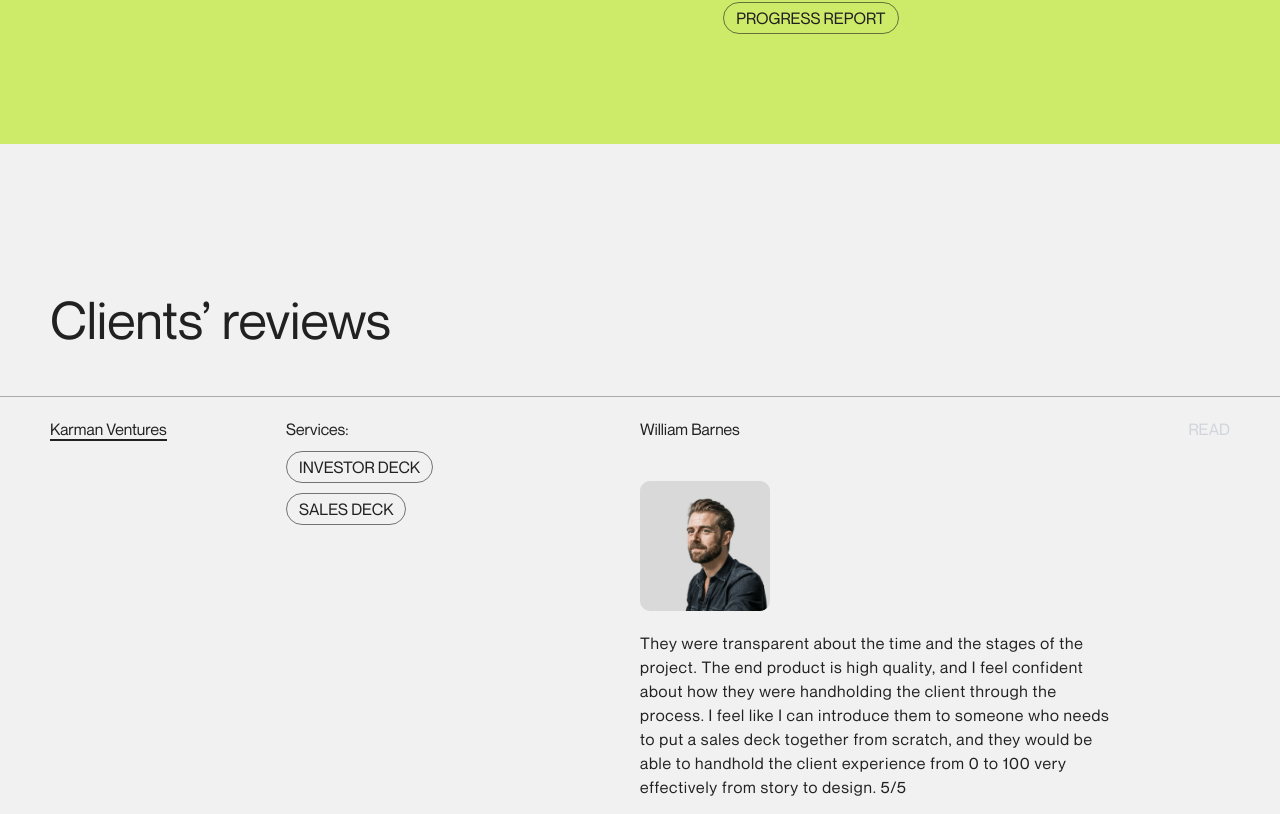
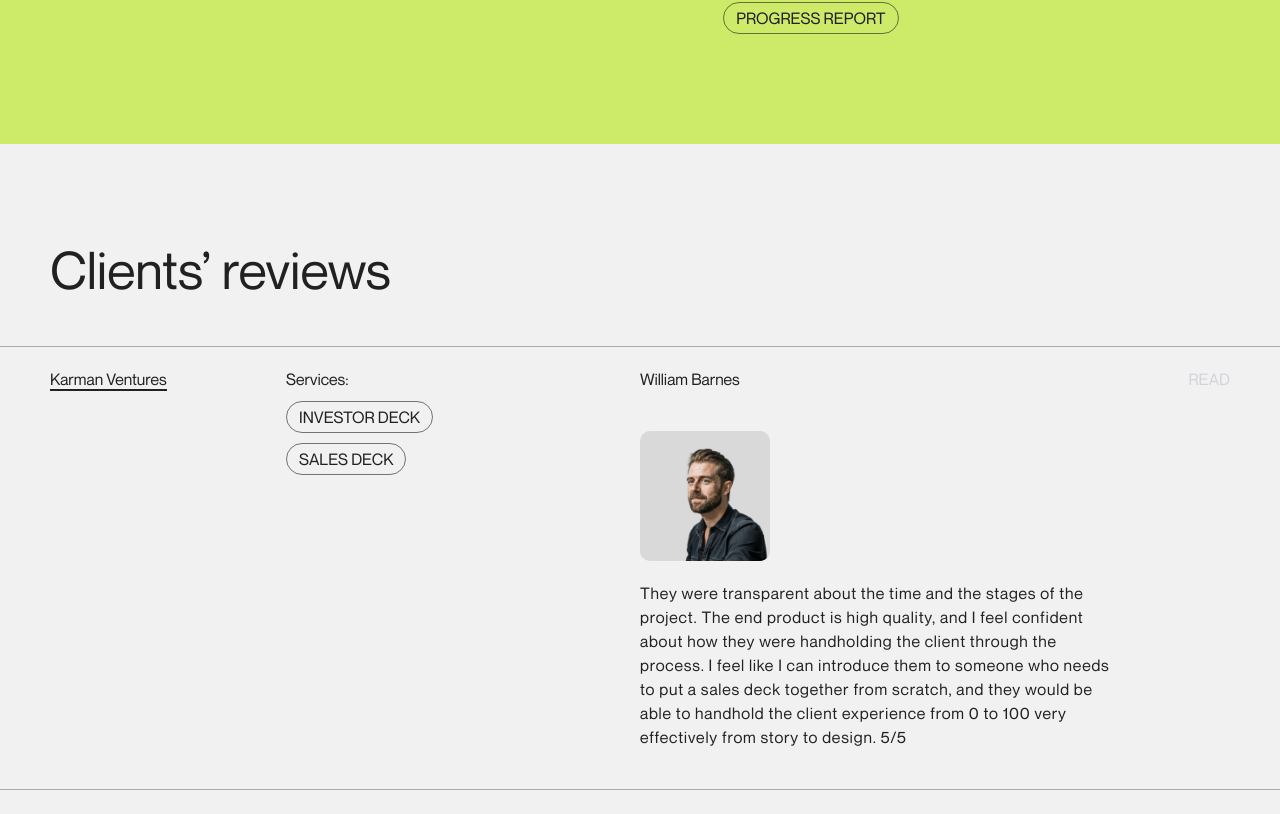
Before and after one commit to devwithzain/ochi-website-clone, a Next.js app: page /services in a window 1280 px wide. Shown: the part 3325-4139 px from the top of the page. Built offline with nearby package versions, Linux system fonts and the light colour scheme.

Commit message:
modified

```diff
--- a/container/services-page/Clients.tsx
+++ b/container/services-page/Clients.tsx
@@ -14,7 +14,7 @@ export default function Clients() {
 		setActiveAccordion((prev) => (prev === itemId ? null : itemId));
 	};
 	return (
-		<section className="w-full py-[150px]">
+		<section className="w-full py-[100px]">
 			<h1 className="sub-heading padding-x font-medium font-NeueMontreal text-secondry pb-[50px]">
 				Clients’ reviews
 			</h1>
```
